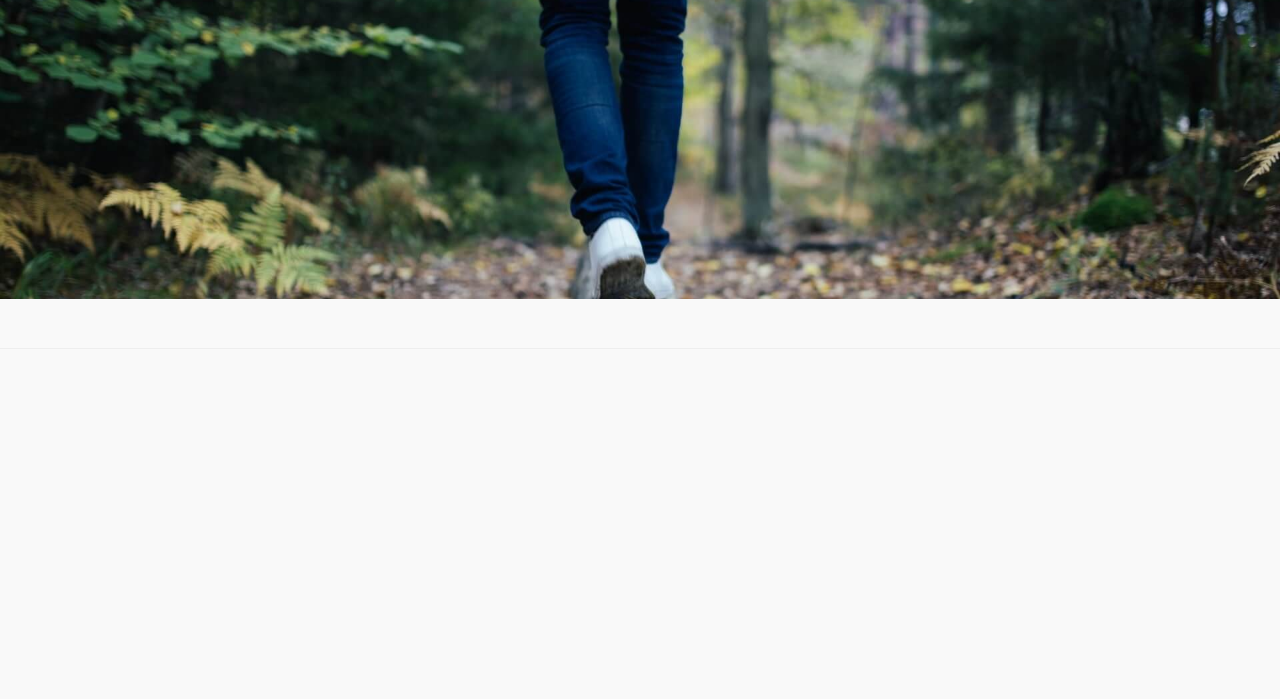
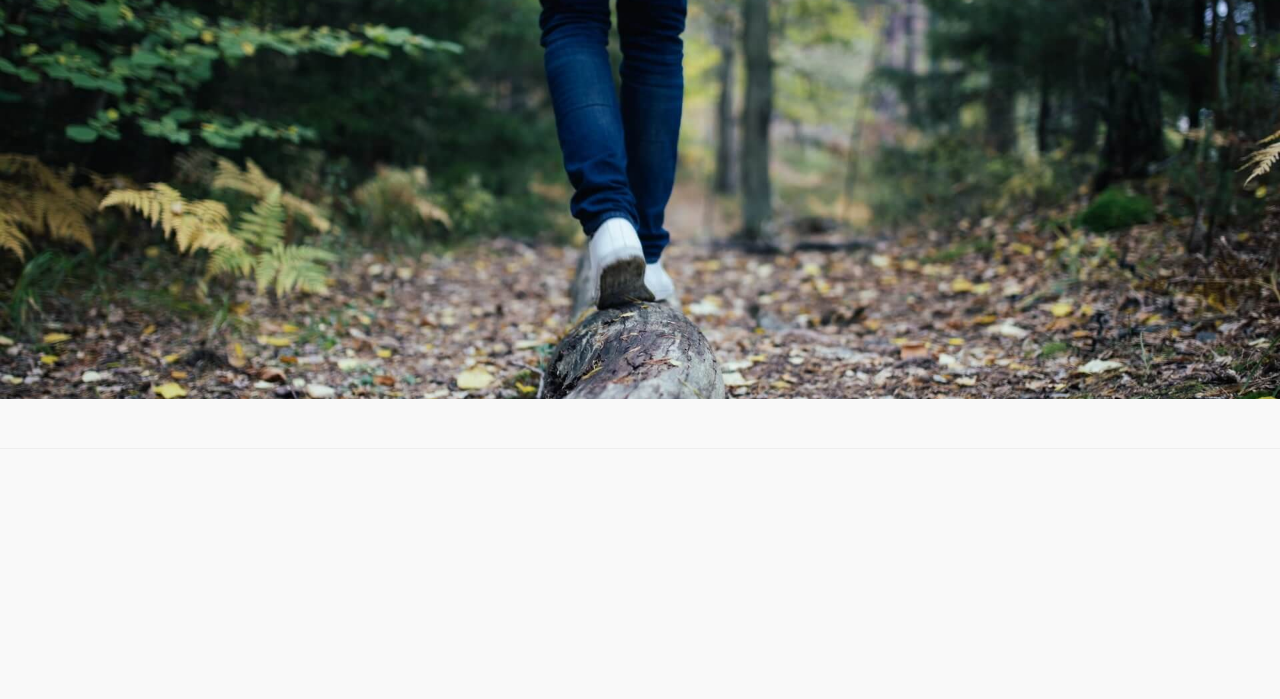
Before and after one commit to Airwavess/DTV, a Django app: page /home/ in a window 1280 px wide. Shown: the part 2368-3067 px from the top of the page. Run offline with Django 3.2, Linux system fonts and the light colour scheme; some libraries are stand-ins or nearby versions.

Commit message:
for heroku uploading

```diff
--- a/static/css/jumbotron.css
+++ b/static/css/jumbotron.css
@@ -98,7 +98,7 @@ body {
 }
 
 .slide-2 {
-  height: 300px;
+  height: 400px;
   background-size: 100%;
   background-image: url("../img/walk-in-forest.jpg");
   background-color: rgba(0 , 0, 0, 0.3);
@@ -108,7 +108,7 @@ body {
 }
 
 .footer {
-  height: 400px;
+  height: 300px;
   background-color: #f9f9f9;
 }
 
```
